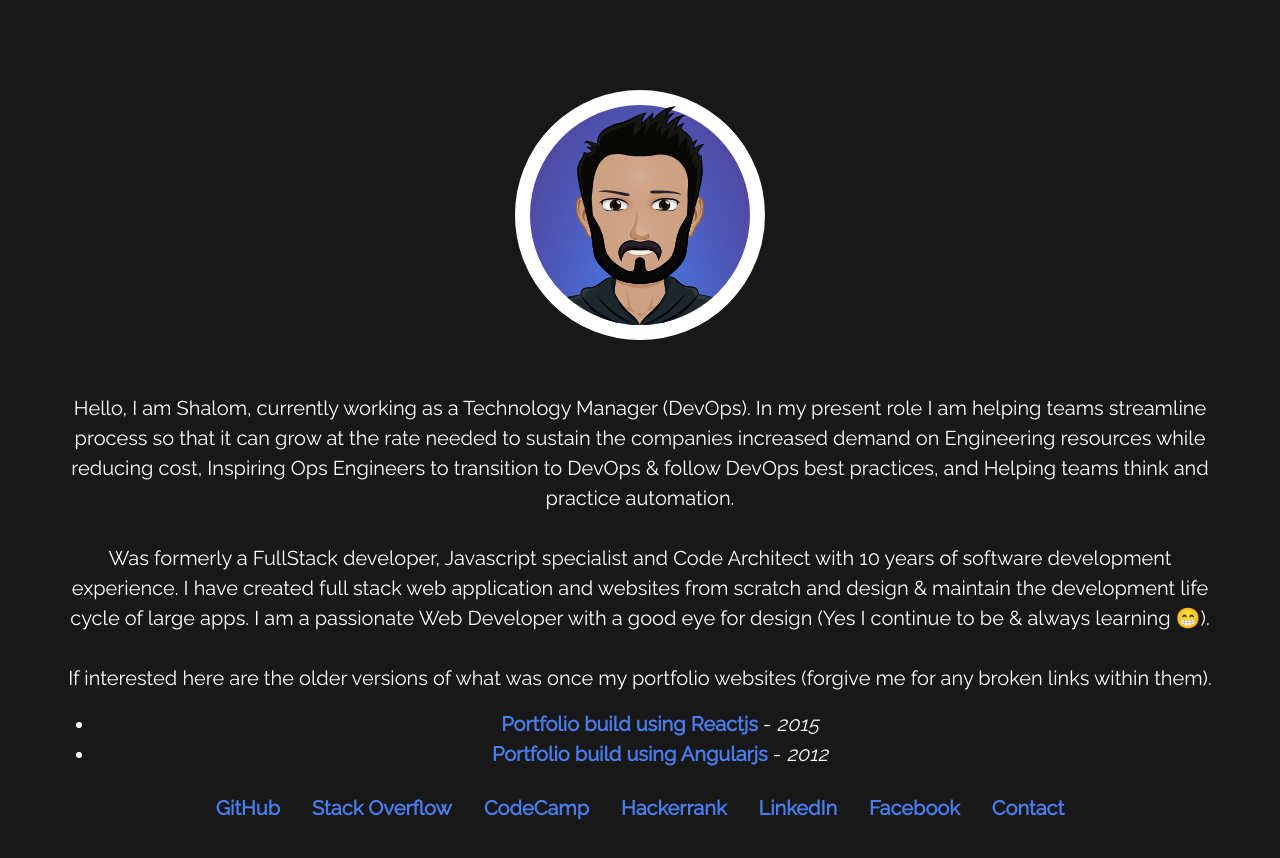
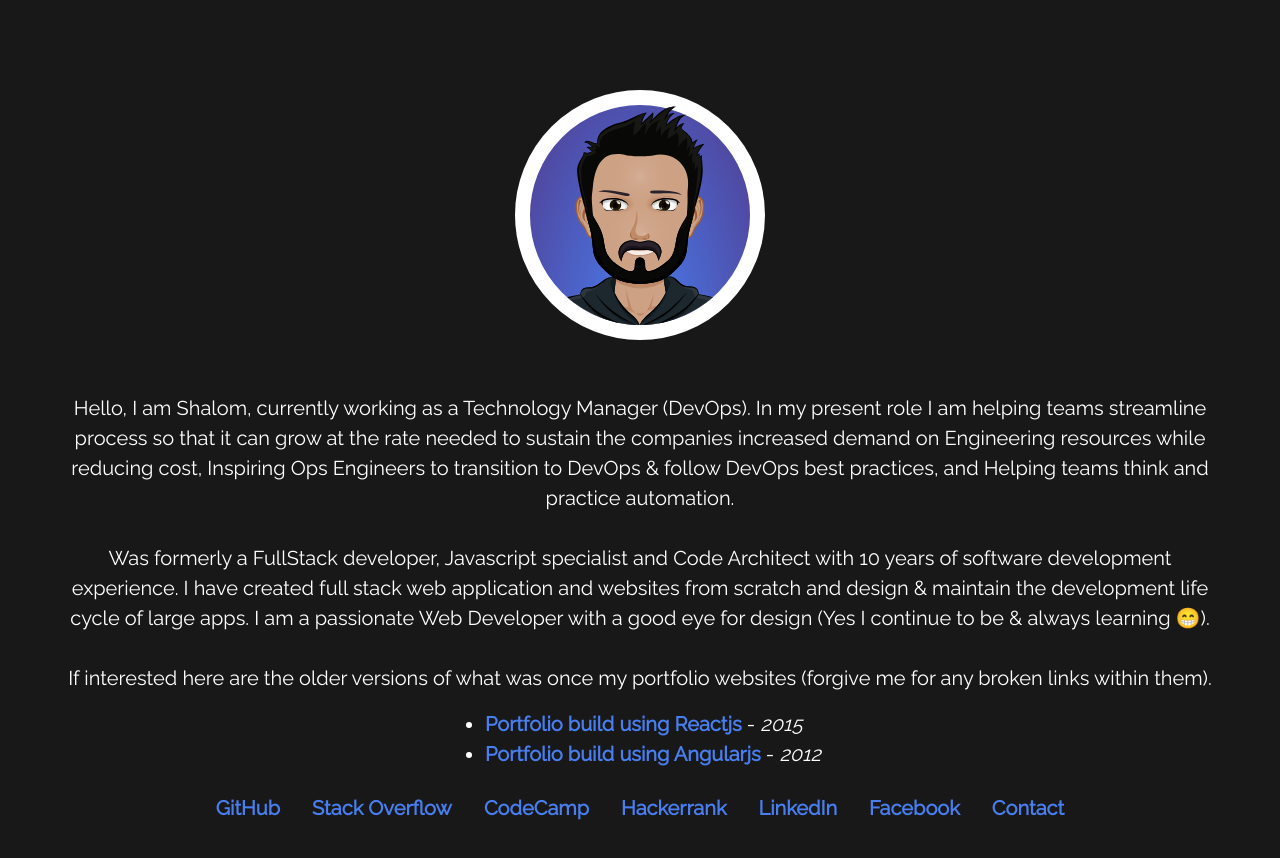
Before and after one commit to shalomsam/html-portfolio, a plain HTML site: page index.html in a window 1280 px wide. Drawn offline with nearby package versions, Linux system fonts and the light colour scheme.

Commit message:
minor styling update

```diff
--- a/index.html
+++ b/index.html
@@ -69,7 +69,7 @@
           <br/><br/>
           If interested here are the older versions of what was once my portfolio websites (forgive me for any broken links within them).
           <br/>
-          <ul>
+          <ul style="text-align: left; margin: auto;width: 390px;">
             <li><a href="https://react.shalomsam.com">Portfolio build using Reactjs</a> - <i>2015</i></li>
             <li><a href="https://angularjs.shalomsam.com">Portfolio build using Angularjs</a> - <i>2012</i></li>
           </ul>
```
